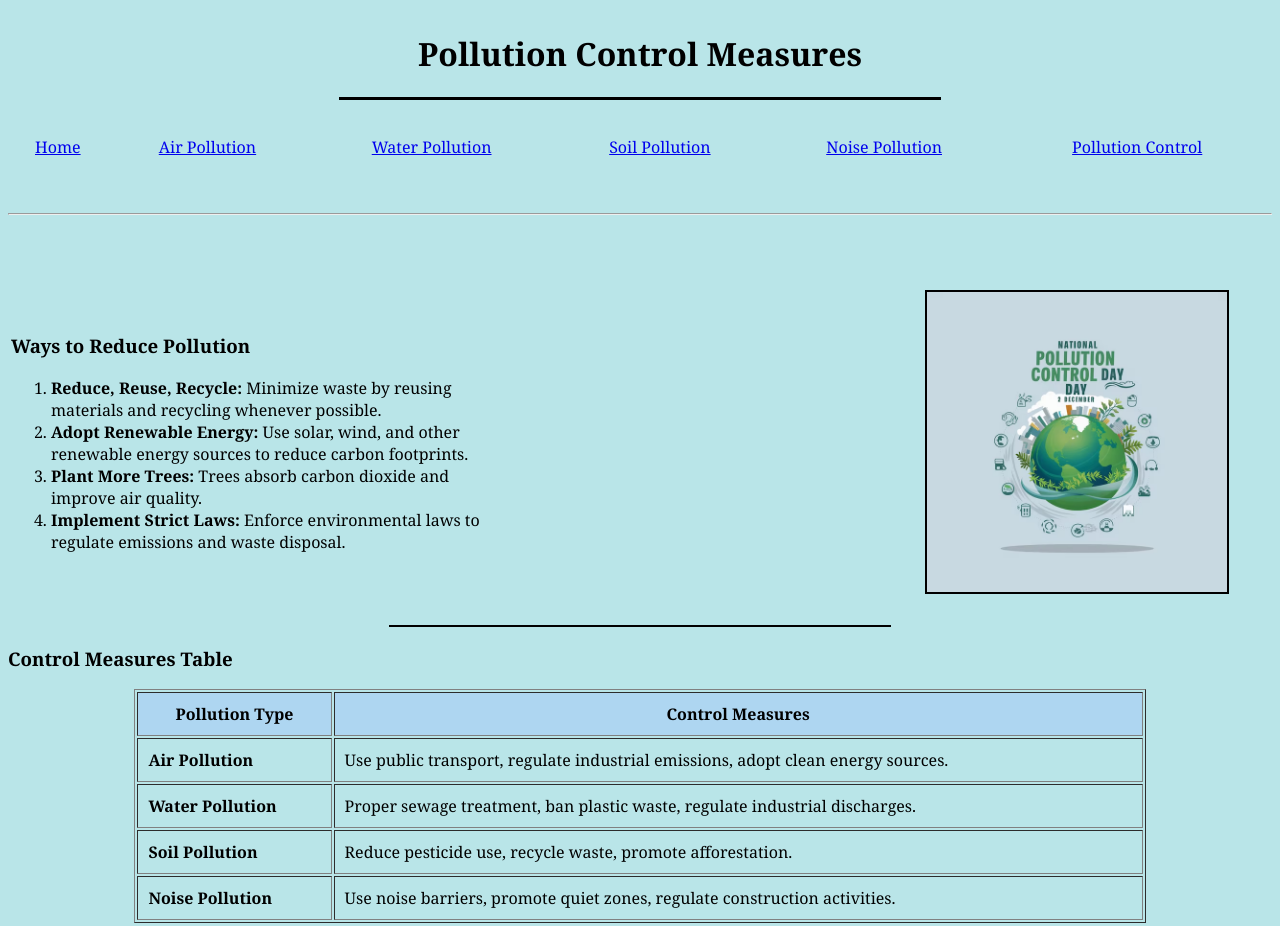
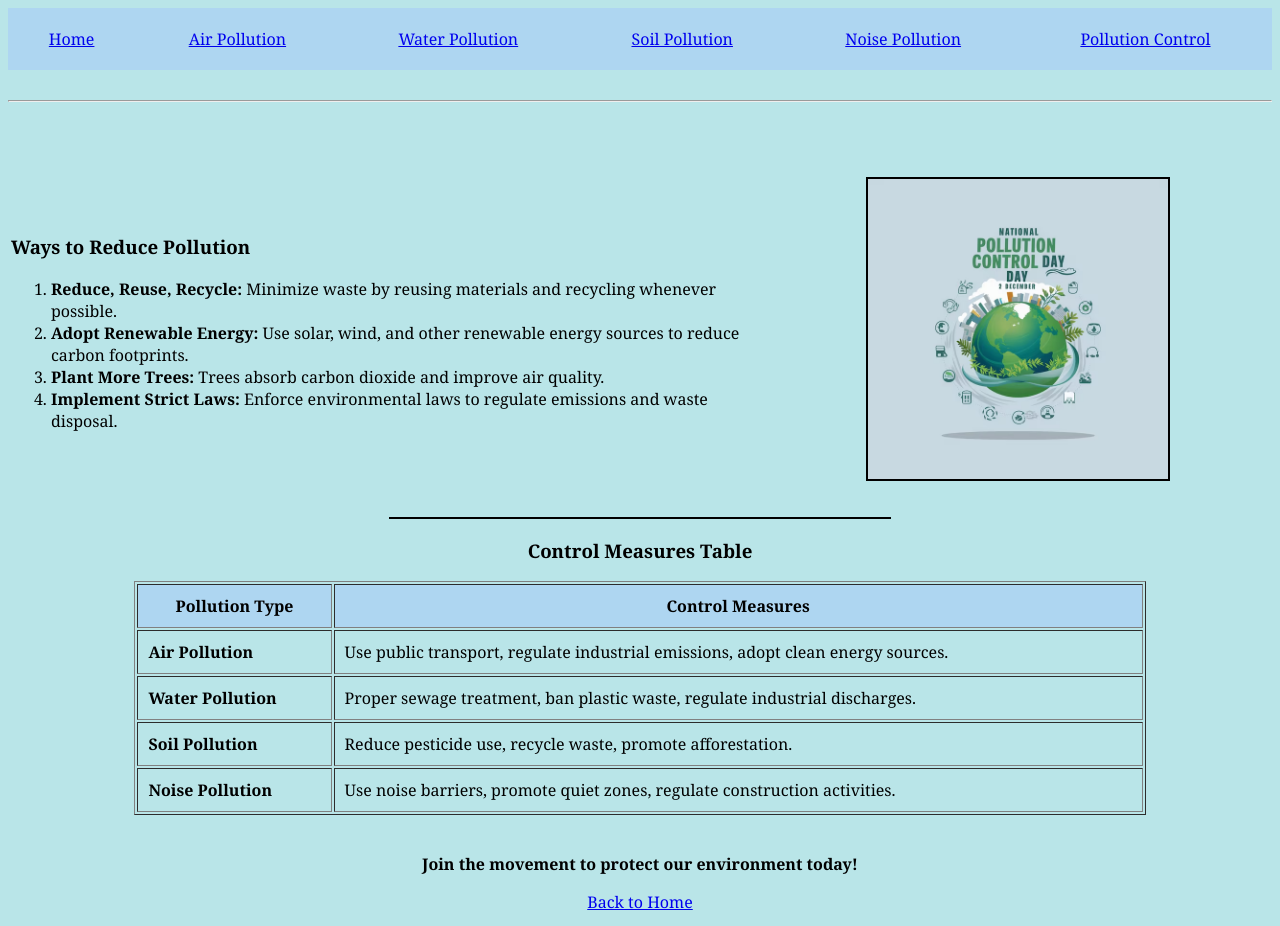
Before and after one commit to developer0311/debojyoti_12_last, a plain HTML site: page control.html in a window 1280 px wide. Shown: the top 926 px of the page. Drawn offline with Linux system fonts and the light colour scheme.

Commit message:
update all pages

```diff
--- a/control.html
+++ b/control.html
@@ -6,85 +6,44 @@
 </head>
 
 <body bgcolor="#B9E5E8">
-    <font face="georgia">
+    <font face="Georgia">
 
+        <!-- Navigation Bar -->
+        <table width="100%" cellspacing="0" cellpadding="20" bgcolor="#AED6F1">
+            <tr>
+                <td align="center"><a href="index.html">Home</a></td>
+                <td align="center"><a href="air.html">Air Pollution</a></td>
+                <td align="center"><a href="water.html">Water Pollution</a></td>
+                <td align="center"><a href="soil.html">Soil Pollution</a></td>
+                <td align="center"><a href="noise.html">Noise Pollution</a></td>
+                <td align="center"><a href="control.html">Pollution Control</a></td>
+            </tr>
+        </table>
 
+        <br><hr><br><br>
+
+        <!-- Ways to Reduce Pollution -->
         <table width="100%">
-            <tbody>
+            <tr>
+                <td width="60%">
+                    <h3>Ways to Reduce Pollution</h3>
+                    <ol>
+                        <li><b>Reduce, Reuse, Recycle:</b> Minimize waste by reusing materials and recycling whenever possible.</li>
+                        <li><b>Adopt Renewable Energy:</b> Use solar, wind, and other renewable energy sources to reduce carbon footprints.</li>
+                        <li><b>Plant More Trees:</b> Trees absorb carbon dioxide and improve air quality.</li>
+                        <li><b>Implement Strict Laws:</b> Enforce environmental laws to regulate emissions and waste disposal.</li>
+                    </ol>
+                </td>
+                <td width="40%" align="center">
+                    <img src="control.avif" alt="Pollution Control Image" width="300" border="2px" hspace="40" vspace="20">
+                </td>
+            </tr>
+        </table>
 
-                <tr>
-                    <td colspan="6" align="center">
-                        <h1 align="center">Pollution Control Measures</h1>
-                        <hr width="600px" size="3" color="black">
-                        <br>
-                    </td>
-                </tr>
-                <tr>
-                <!-- <tr>
-                    <td colspan="6">
-                        <marquee><b><i>Join hands to control pollution and save our planet!</i></b></marquee>
-                        <br>
-                        <br>
-                        <br>
-
-                    </td>
-                </tr> -->
-                </tr>
-                <tr>
-                    <td align="center">
-                        <a href="index.html">Home</a>
-                    </td>
-                    <td align="center">
-                        <a href="air.html">Air Pollution</a>
-                    </td>
-                    <td align="center">
-                        <a href="water.html">Water Pollution</a>
-                    </td>
-                    <td align="center">
-                        <a href="soil.html">Soil Pollution</a>
-                    </td>
-                    <td align="center">
-                        <a href="noise.html">Noise Pollution</a>
-                    </td>
-                    <td align="center">
-                        <a href="control.html">Pollution Control</a>
-                    </td>
-                </tr>
-            </tbody>
-
-        </table>
-        <br>
-        <br>
-        <hr>
-        <br>
-        <br>
-
-        <table>
-            <tbody>
-                <tr>
-                    <td width="40%">
-                        <h3>Ways to Reduce Pollution</h3>
-                        <ol>
-                            <li><b>Reduce, Reuse, Recycle:</b> Minimize waste by reusing materials and recycling
-                                whenever possible.</li>
-                            <li><b>Adopt Renewable Energy:</b> Use solar, wind, and other renewable energy sources to
-                                reduce carbon footprints.</li>
-                            <li><b>Plant More Trees:</b> Trees absorb carbon dioxide and improve air quality.</li>
-                            <li><b>Implement Strict Laws:</b> Enforce environmental laws to regulate emissions and waste
-                                disposal.</li>
-                        </ol>
-                    </td>
-                    <td width="60%" align="center">
-                        <img src="control.avif" alt="Pollution Control Image" width="300" align="right" border="2px"
-                            hspace="40" vspace="20">
-
-                    </td>
-                </tr>
-            </tbody>
-        </table>
         <hr align="center" width="500px" size="2" color="black">
 
-        <h3>Control Measures Table</h3>
+        <!-- Control Measures Table -->
+        <h3 align="center">Control Measures Table</h3>
         <table border="1" cellspacing="2" cellpadding="10" width="80%" align="center">
             <tr bgcolor="#AED6F1">
                 <th>Pollution Type</th>
@@ -107,10 +66,13 @@
                 <td>Use noise barriers, promote quiet zones, regulate construction activities.</td>
             </tr>
         </table>
+
         <br>
 
+        <!-- Call to Action -->
         <p align="center"><b>Join the movement to protect our environment today!</b></p>
         <p align="center"><a href="index.html">Back to Home</a></p>
+
     </font>
 </body>
 
```
Also changed, not shown: air.html (+25 -8 lines), index.html (+24 -52 lines), noise.html (+19 -3 lines), soil.html (+19 -3 lines), trial.html (deleted, +0 -56 lines), water.html (+19 -3 lines).
